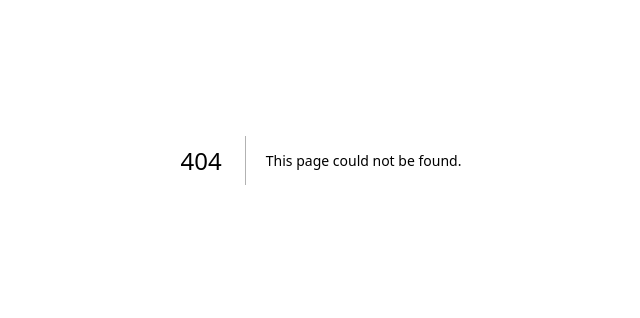
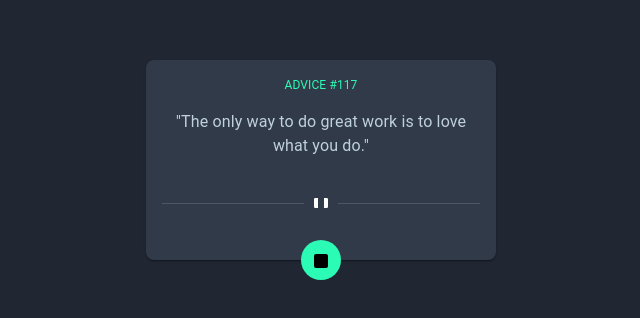
Before and after one commit to iAngkur/next-30-days-challenge, a Next.js app: page /day8 in a window 1280 px wide. Before the commit this address had no page. Shown: the part 240-558 px from the top of the page, without its empty margins (319-959 px from the left). Built offline with nearby package versions, Linux system fonts and the light colour scheme.

Commit message:
added day 8

```diff
--- /dev/null
+++ b/app/day8/page.tsx
@@ -0,0 +1,109 @@
+"use client";
+
+import { Divider, Typography } from "@mui/material";
+import Box from "@mui/material/Box";
+import React from "react";
+
+export default function page() {
+  return (
+    <Box
+      sx={{
+        minHeight: "100vh",
+        width: "100%",
+        bgcolor: "#202632",
+        display: "flex",
+        justifyContent: "center",
+        alignItems: "center",
+      }}
+    >
+      <Box
+        sx={{
+          width: "350px",
+          height: "200px",
+          bgcolor: "#303A48",
+          p: 2,
+          borderRadius: 2,
+          boxShadow: 1,
+          textAlign: "center",
+          position: "relative",
+
+          "&::after, &::before": {
+            pointerEvents: "none",
+          },
+          "&:hover": { cursor: "pointer" },
+
+          "&::before": {
+            content: '""',
+            position: "absolute",
+            bottom: "-20px",
+            left: "50%",
+            width: "30px",
+            height: "30px",
+            padding: "5px",
+            transform: "translateX(-50%)",
+            backgroundColor: "#2BFBB5",
+            borderRadius: "50%",
+          },
+
+          "&::after": {
+            content: '""',
+            position: "absolute",
+            bottom: "-8px",
+            left: "50%",
+            width: "10px",
+            height: "10px",
+            padding: "2px",
+            transform: "translateX(-50%)",
+            backgroundColor: "black",
+            borderRadius: "2px",
+          },
+        }}
+        onClick={(e) => {
+          const rect = e.currentTarget.getBoundingClientRect();
+          // Check if click was in the lower area (where pseudo-elements are)
+          if (e.clientY > rect.bottom - 40) {
+            console.log("Clicked on the circle");
+          }
+        }}
+      >
+        <Typography
+          sx={{
+            textTransform: "uppercase",
+            fontSize: "12px",
+            color: "#2BFBB5",
+          }}
+        >
+          ADVICE #117
+        </Typography>
+        <Typography
+          sx={{
+            fontSize: "1em",
+            color: "#C0D1DB",
+            mt: 1,
+            p: 1,
+          }}
+        >
+          "The only way to do great work is to love what you do."
+        </Typography>
+        <Divider
+          sx={{
+            marginBlock: "2rem",
+            "&::after, &::before": {
+              borderTopColor: "#C0D1DB30",
+            },
+          }}
+        >
+          <Box
+            sx={{
+              width: "14px",
+              height: "10px",
+              backgroundColor: "#303A48",
+              borderInline: "4px solid white",
+              borderRadius: "10%",
+            }}
+          ></Box>
+        </Divider>
+      </Box>
+    </Box>
+  );
+}
```
